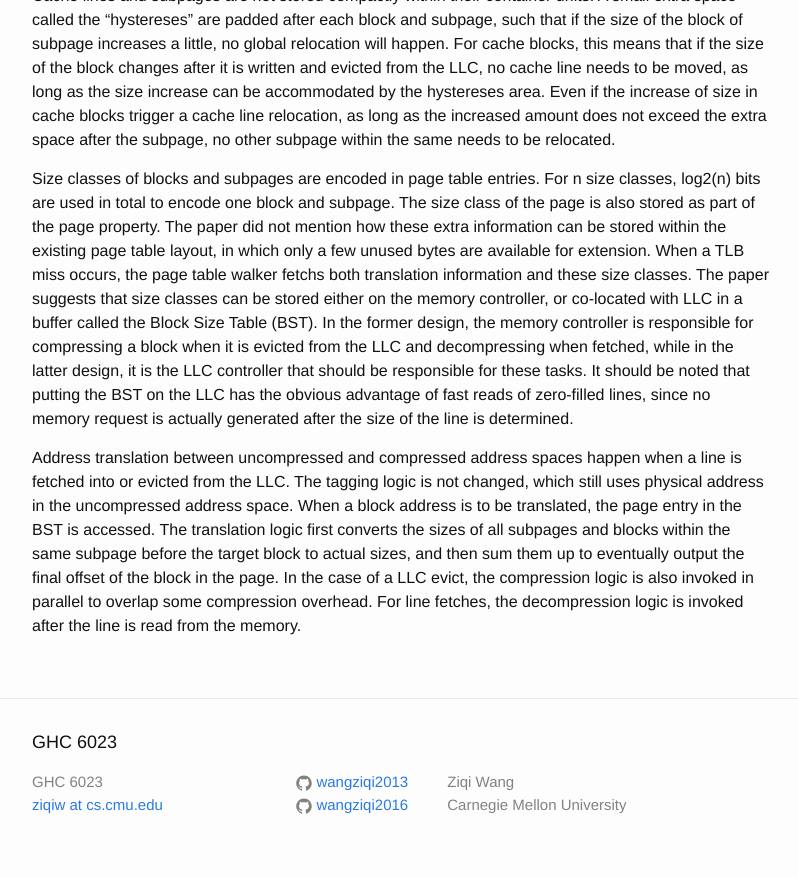
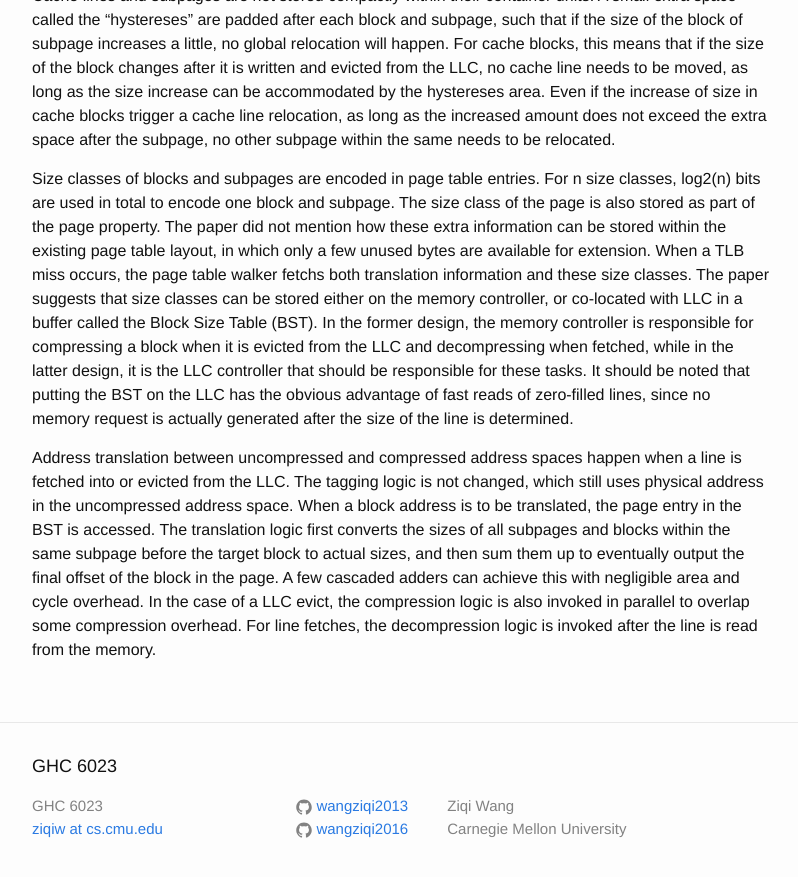
Before and after one commit to wangziqi2013/wangziqi2013.github.io, a Jekyll site: the page built from _posts/2020-05-31-a-robust-main-mem-compression-scheme.markdown, in a window 1280 px wide and 900 px high, scrolled down 1441 px. Shown: the top 877 px of the window, without its empty margins (238-1036 px from the left). Built offline with Jekyll 4.4.1, drawn with Linux system fonts in a browser that asks for light colours.

Commit message:
Small change

```diff
--- a/_posts/2020-05-31-a-robust-main-mem-compression-scheme.markdown
+++ b/_posts/2020-05-31-a-robust-main-mem-compression-scheme.markdown
@@ -71,6 +71,7 @@ Address translation between uncompressed and compressed address spaces happen wh
 from the LLC. The tagging logic is not changed, which still uses physical address in the uncompressed address space.
 When a block address is to be translated, the page entry in the BST is accessed. The translation logic first converts
 the sizes of all subpages and blocks within the same subpage before the target block to actual sizes, and
-then sum them up to eventually output the final offset of the block in the page. In the case of a LLC evict, the
-compression logic is also invoked in parallel to overlap some compression overhead. For line fetches, the decompression
-logic is invoked after the line is read from the memory.
+then sum them up to eventually output the final offset of the block in the page.
+A few cascaded adders can achieve this with negligible area and cycle overhead.
+In the case of a LLC evict, the compression logic is also invoked in parallel to overlap some compression overhead.
+For line fetches, the decompression logic is invoked after the line is read from the memory.
```
